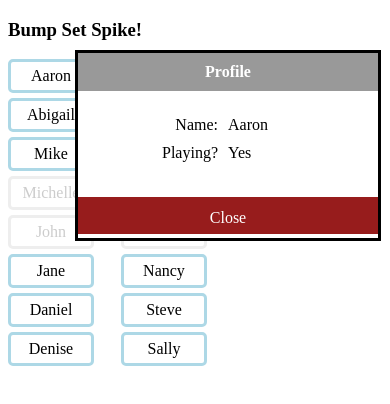
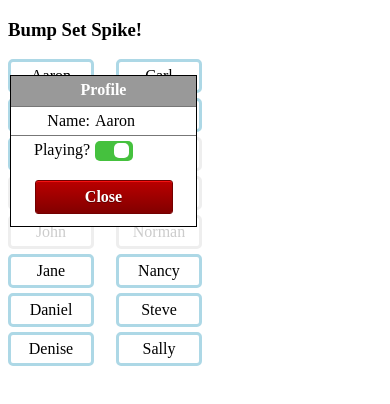
Before and after one commit to vcobar/vball-scrimmage, a React (Create React App) app: page / in a window 390 px wide. Both pictures are taken after a click on the element "Aaron". Shown: the top 404 px of the page. Built offline with nearby package versions, Linux system fonts and the light colour scheme.

Commit message:
update profile style for mobile

```diff
--- a/css/styles.sass
+++ b/css/styles.sass
@@ -1,10 +1,12 @@
 @import "bourbon/bourbon"
+
+#players-container
+  @include size(400px auto)
 
 #player-list
   @include size(210px auto)
   @include column-count(2)
-  @include column-width(90px)
-  height: 400px
+  @include size(200px auto)
 
 .player
   @include border-color(lightblue)
@@ -18,7 +20,7 @@
 
 .player.active:hover
   @include border-color(#c4eebb)
-  background-color: #E3F8DF
+  @include border-color(#E3F8DF)
   cursor: pointer
 
 .player.inActive
@@ -27,55 +29,104 @@
 
 .player.inActive:hover
   @include border-color(#666)
-  background-color: #e5ffe5
+  @include background(#e5ffe5)
   color: #000
   cursor: pointer
 
 .PlayerProfile
-  position: absolute
-  top: 50px
-  left: 75px
-  background-color: #fff
+  @include size(185px 150px)
+  @include position(absolute, 75px null null 10px)
+  @include background(#fff)
+
+.PlayerProfile.hide
+  @include position(absolute, -2000px null null 10px)
 
 .PlayerProfile.show
-  width: 300px
-  height: 185px
   @include border-color(black)
   @include border-style(solid)
+  @include border-width(thin)
+
+.PlayerProfile.show .title,
+.PlayerProfile.show .content
+  @include padding(5px)
+  @include border-color(#777)
+  @include border-style(solid null null null)
+  @include border-width(thin)
 
 .PlayerProfile.show .title
   float: left
-  width: 45%
   text-align: right
-  @include padding(5px)
+  @include size(40% auto)
 
 .PlayerProfile.show .content
   text-align: left
-  @include padding(5px)
-  width: 45%
-  text-align: left
-  display: inline-flex
 
-.PlayerProfile.show #PlayerProfileTop
+// slider styles
+.switch
+  @include position(relative, null)
+  @include size(38px 20px)
+  display: inline-block
+
+.switch input
+  display: none
+
+.slider
+  @include position(absolute, 0)
+  @include background(#ccc)
+  @include transition(all .4s)
+  cursor: pointer
+
+.slider:before
+  @include position(absolute, 2px 4px null 4px)
+  @include size(15px 15px)
+  @include background(#fff)
+  @include transition(all .4s)
+  content: ""
+
+.slider.round
+  @include border-top-radius(5px)
+  @include border-right-radius(5px)
+  @include border-bottom-radius(5px)
+  @include border-left-radius(5px)
+
+.slider.round:before
+  @include border-top-radius(5px)
+  @include border-right-radius(5px)
+  @include border-bottom-radius(5px)
+  @include border-left-radius(5px)
+
+input:checked + .slider
+  @include background(#45C13E)
+
+input:focus + .slider
+  box-shadow: 0 0 1px #45C13E
+
+input:checked + .slider:before
+  @include transform(translateX(15px))
+
+input:focus + .slider
+  box-shadow: 0 0 1px #45C13E
+
+.PlayerProfile.show #player-profile-top
   font-size: 16px
   font-weight: bold
   text-align: center
-  background-color: #999
-  @include padding(10px)
   color: #fff
+  @include background(#999)
+  @include padding(5px null null null)
+  @include size(auto 25px)
 
-.PlayerProfile.show #PlayerProfileMiddle
-  @include padding(20px null null null)
+.PlayerProfile.show #player-profile-middle
 
-.PlayerProfile.show #PlayerProfileBottom
-  @include padding(30px null null null)
+.PlayerProfile.show #player-profile-bottom
+  text-align: center
+  @include padding(10px null null null)
 
 .PlayerProfile.show #buttonClose
-  background-color: #971C1C
   text-align: center
-  color: #fff
-  @include font-feature-settings("liga")
-  @include padding(12px 12px 7px)
+  @include button(simple, #BA0000)
+  @include size(100px auto)
+  @include margin(0 auto)
 
 .PlayerProfile.show #buttonClose:hover
   cursor: pointer
@@ -84,8 +135,11 @@
   #player-list
     @include size(330px auto)
     @include column-count(3)
+  .PlayerProfile
+    @include size(50% auto)
 
 @media only screen and (min-width: 768px)
   #player-list
     @include size(460px auto)
     @include column-count(4)
+    // @include column-width(90px)
--- a/public/css/styles.css
+++ b/public/css/styles.css
@@ -1,13 +1,15 @@
+#players-container {
+  height: auto;
+  width: 400px; }
+
 #player-list {
   height: auto;
   width: 210px;
   -webkit-column-count: 2;
   -moz-column-count: 2;
   column-count: 2;
-  -webkit-column-width: 90px;
-  -moz-column-width: 90px;
-  column-width: 90px;
-  height: 400px; }
+  height: auto;
+  width: 200px; }
 
 .player {
   border-color: lightblue;
@@ -24,7 +26,7 @@
 
 .player.active:hover {
   border-color: #c4eebb;
-  background-color: #E3F8DF;
+  border-color: #E3F8DF;
   cursor: pointer; }
 
 .player.inActive {
@@ -33,58 +35,165 @@
 
 .player.inActive:hover {
   border-color: #666;
-  background-color: #e5ffe5;
+  background: #e5ffe5;
+  background: #e5ffe5;
   color: #000;
   cursor: pointer; }
 
 .PlayerProfile {
+  height: 150px;
+  width: 185px;
   position: absolute;
-  top: 50px;
-  left: 75px;
-  background-color: #fff; }
+  top: 75px;
+  left: 10px;
+  background: #fff;
+  background: #fff; }
+
+.PlayerProfile.hide {
+  position: absolute;
+  top: -2000px;
+  left: 10px; }
 
 .PlayerProfile.show {
-  width: 300px;
-  height: 185px;
   border-color: black;
-  border-style: solid; }
+  border-style: solid;
+  border-width: thin; }
+
+.PlayerProfile.show .title,
+.PlayerProfile.show .content {
+  padding: 5px;
+  border-color: #777;
+  border-top-style: solid;
+  border-width: thin; }
 
 .PlayerProfile.show .title {
   float: left;
-  width: 45%;
   text-align: right;
-  padding: 5px; }
+  height: auto;
+  width: 40%; }
 
 .PlayerProfile.show .content {
-  text-align: left;
-  padding: 5px;
-  width: 45%;
-  text-align: left;
-  display: inline-flex; }
+  text-align: left; }
 
-.PlayerProfile.show #PlayerProfileTop {
+.switch {
+  position: relative;
+  height: 20px;
+  width: 38px;
+  display: inline-block; }
+
+.switch input {
+  display: none; }
+
+.slider {
+  position: absolute;
+  top: 0;
+  right: 0;
+  bottom: 0;
+  left: 0;
+  background: #ccc;
+  background: #ccc;
+  -webkit-transition: all 0.4s;
+  -moz-transition: all 0.4s;
+  transition: all 0.4s;
+  cursor: pointer; }
+
+.slider:before {
+  position: absolute;
+  top: 2px;
+  right: 4px;
+  left: 4px;
+  height: 15px;
+  width: 15px;
+  background: #fff;
+  background: #fff;
+  -webkit-transition: all 0.4s;
+  -moz-transition: all 0.4s;
+  transition: all 0.4s;
+  content: ""; }
+
+.slider.round {
+  border-top-left-radius: 5px;
+  border-top-right-radius: 5px;
+  border-bottom-right-radius: 5px;
+  border-top-right-radius: 5px;
+  border-bottom-left-radius: 5px;
+  border-bottom-right-radius: 5px;
+  border-bottom-left-radius: 5px;
+  border-top-left-radius: 5px; }
+
+.slider.round:before {
+  border-top-left-radius: 5px;
+  border-top-right-radius: 5px;
+  border-bottom-right-radius: 5px;
+  border-top-right-radius: 5px;
+  border-bottom-left-radius: 5px;
+  border-bottom-right-radius: 5px;
+  border-bottom-left-radius: 5px;
+  border-top-left-radius: 5px; }
+
+input:checked + .slider {
+  background: #45C13E;
+  background: #45C13E; }
+
+input:focus + .slider {
+  box-shadow: 0 0 1px #45C13E; }
+
+input:checked + .slider:before {
+  -webkit-transform: translateX(15px);
+  -moz-transform: translateX(15px);
+  -ms-transform: translateX(15px);
+  -o-transform: translateX(15px);
+  transform: translateX(15px); }
+
+input:focus + .slider {
+  box-shadow: 0 0 1px #45C13E; }
+
+.PlayerProfile.show #player-profile-top {
   font-size: 16px;
   font-weight: bold;
   text-align: center;
-  background-color: #999;
-  padding: 10px;
-  color: #fff; }
+  color: #fff;
+  background: #999;
+  background: #999;
+  padding-top: 5px;
+  height: 25px;
+  width: auto; }
 
-.PlayerProfile.show #PlayerProfileMiddle {
-  padding-top: 20px; }
-
-.PlayerProfile.show #PlayerProfileBottom {
-  padding-top: 30px; }
+.PlayerProfile.show #player-profile-bottom {
+  text-align: center;
+  padding-top: 10px; }
 
 .PlayerProfile.show #buttonClose {
-  background-color: #971C1C;
   text-align: center;
-  color: #fff;
-  -webkit-font-feature-settings: "liga";
-  -moz-font-feature-settings: "liga";
-  -ms-font-feature-settings: "liga";
-  font-feature-settings: "liga";
-  padding: 12px 12px 7px; }
+  border: 1px solid #730000;
+  border-radius: 3px;
+  box-shadow: inset 0 1px 0 0 #f51111;
+  color: white;
+  display: inline-block;
+  font-size: inherit;
+  font-weight: bold;
+  background-color: #BA0000;
+  background-image: -webkit-linear-gradient(#BA0000, #820000);
+  background-image: linear-gradient(#BA0000, #820000);
+  padding: 7px 18px;
+  text-decoration: none;
+  text-shadow: 0 1px 0 #5e0000;
+  background-clip: padding-box;
+  height: auto;
+  width: 100px;
+  margin: 0 auto; }
+  .PlayerProfile.show #buttonClose:hover:not(:disabled) {
+    background-color: #9d0303;
+    background-image: -webkit-linear-gradient(#9d0303, #730000);
+    background-image: linear-gradient(#9d0303, #730000);
+    box-shadow: inset 0 1px 0 0 #cc0707;
+    cursor: pointer; }
+  .PlayerProfile.show #buttonClose:active:not(:disabled), .PlayerProfile.show #buttonClose:focus:not(:disabled) {
+    border: 1px solid #730000;
+    box-shadow: inset 0 0 8px 4px #630000, inset 0 0 8px 4px #630000; }
+  .PlayerProfile.show #buttonClose:disabled {
+    cursor: not-allowed;
+    opacity: 0.5; }
 
 .PlayerProfile.show #buttonClose:hover {
   cursor: pointer; }
@@ -95,7 +204,11 @@
     width: 330px;
     -webkit-column-count: 3;
     -moz-column-count: 3;
-    column-count: 3; } }
+    column-count: 3; }
+
+  .PlayerProfile {
+    height: auto;
+    width: 50%; } }
 @media only screen and (min-width: 768px) {
   #player-list {
     height: auto;
--- a/src/actions/index.js
+++ b/src/actions/index.js
@@ -14,3 +14,10 @@ export function closePlayer(player) {
     payload: null
   };
 }
+export function toggleActive(player) {
+  player.isActive = !player.isActive;
+  return {
+    type: 'ACTIVE_TOGGLED',
+    payload: player
+  }
+}
--- a/src/components/App.js
+++ b/src/components/App.js
@@ -5,7 +5,7 @@ import PlayerProfile from '../containers/PlayerProfile';
 export default class App extends Component {
   render() {
       return (
-        <div>
+        <div id="players-container">
           <h3>Bump Set Spike!</h3>
           <div id="player-list">
             <PlayerList />
--- a/src/containers/PlayerProfile.js
+++ b/src/containers/PlayerProfile.js
@@ -1,24 +1,43 @@
 import React, { Component } from 'react';
 import { connect } from 'react-redux';
 import { closePlayer } from '../actions/index';
+import { toggleActive } from '../actions/index';
 import { bindActionCreators } from 'redux';
 
 class PlayerProfile extends Component {
+  constructor(props) {
+    super(props);
+    this.state = { isChecked: null };
+  }
+  togglePlayerStatus(event) {
+    this.props.toggleActive(this.props.player);
+    this.setState({ isChecked: !this.props.player.isActive })
+  }
   render() {
     if(!this.props.player) {
       return <div className="PlayerProfile hide" />
     }
-
     return (
       <div className="PlayerProfile show">
-          <div id="PlayerProfileTop">
+        <div id="player-profile-top">
             Profile
+        </div>
+        <div id="player-profile-middle">
+          <div className="title">Name: </div><div className="content">{this.props.player.name}</div>
+          <div className="title">Playing?</div>
+          <div className="content">
+            <label className="switch">
+              <input
+                type="checkbox"
+                checked={this.props.player.isActive}
+                onChange={ (event) => this.togglePlayerStatus(event) }
+              />
+              <div className="slider round"></div>
+            </label>
           </div>
-          <div id="PlayerProfileMiddle">
-          <div className="title">Name: </div><div className="content">{this.props.player.name}</div>
-          <div className="title">Playing? </div><div className="content">{this.props.player.isActive ? 'Yes' : 'No'}</div>
+
         </div>
-        <div id="PlayerProfileBottom">
+        <div id="player-profile-bottom">
           <div id="buttonClose" onClick={ () => this.props.closePlayer(this.props.player) }>Close</div>
         </div>
       </div>
@@ -38,7 +57,7 @@ function mapDispatchToProps(dispatch) {
   // Whenever selectPlayer is called
   // the result should be passed to all our reducers, thru dispatch function
   // To take from actions to flow thru reducers
-  return bindActionCreators({ closePlayer: closePlayer }, dispatch);
+  return bindActionCreators({ closePlayer: closePlayer, toggleActive: toggleActive }, dispatch);
 }
 
 // Promote PlayerList from a component to a container
--- a/src/reducers/reducer_active_player.js
+++ b/src/reducers/reducer_active_player.js
@@ -8,6 +8,8 @@ export default function(state = null, action) {
       return action.payload;
     case 'PLAYER_CLOSED':
       return action.payload;
+    case 'ACTIVE_TOGGLED':
+      return action.payload;
       default:
   }
 
```
